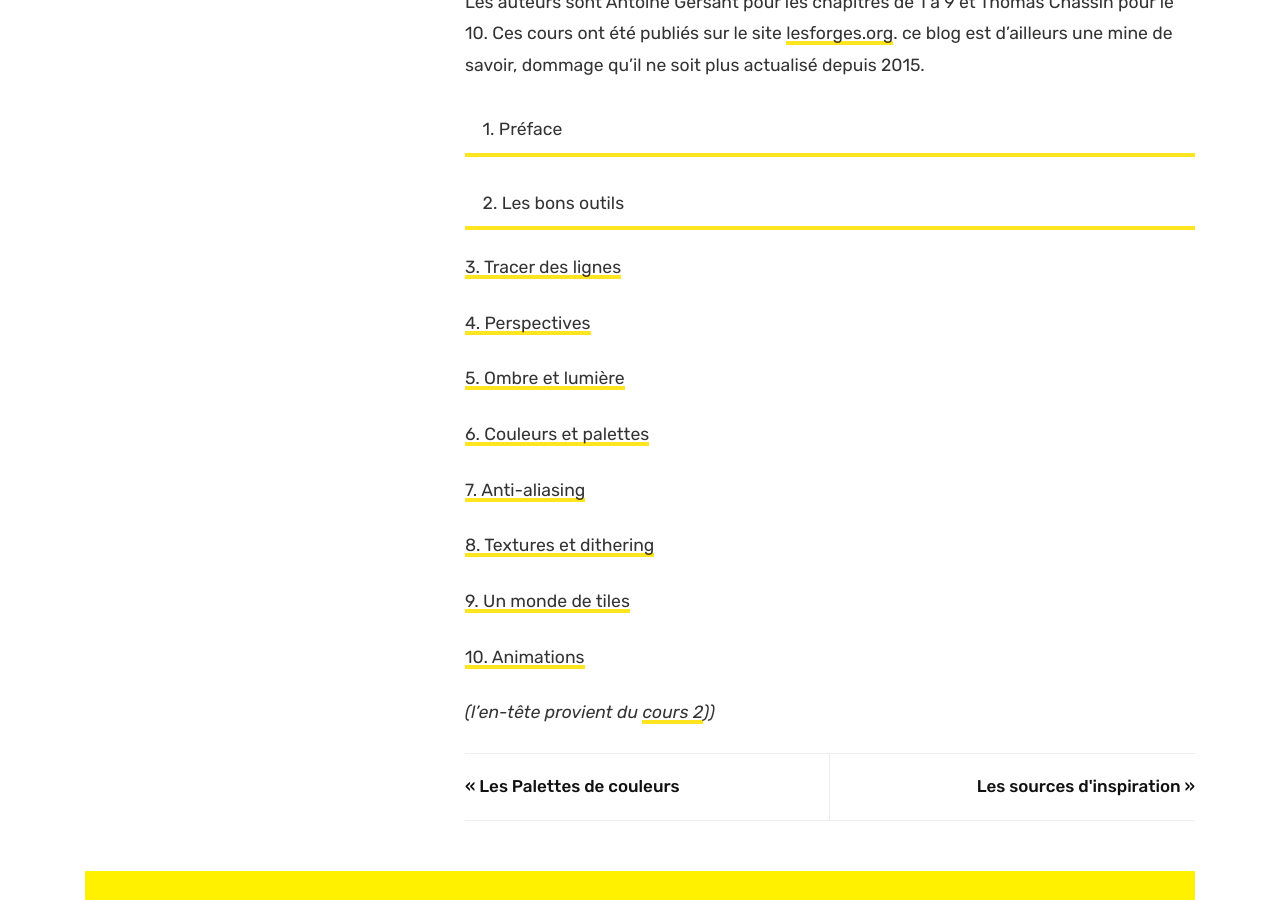
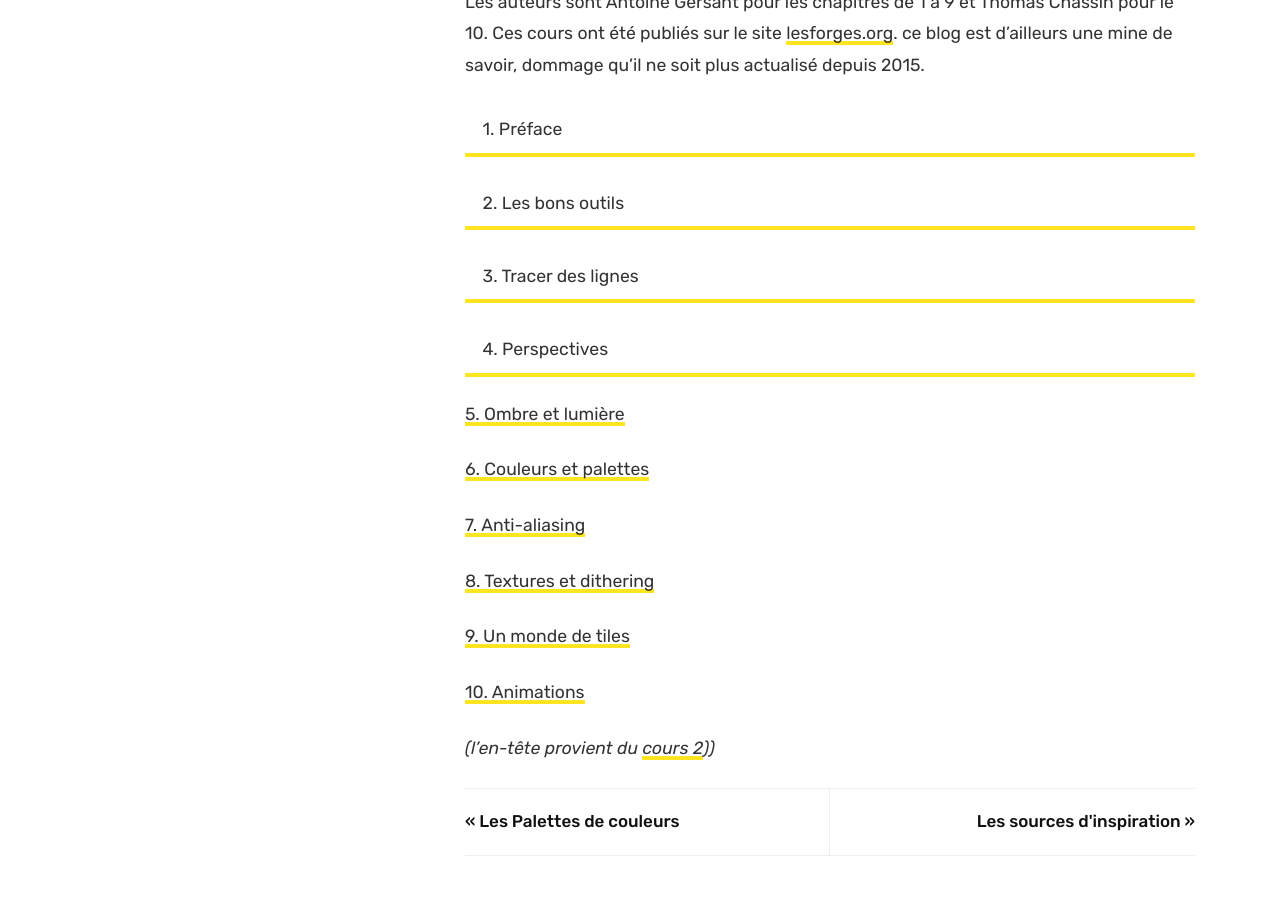
Before and after one commit to Maxibuino/PixBuino, a Jekyll site: the page built from _posts/2019-04-02-cours-de-pixel-art.md, in a window 1280 px wide and 900 px high, scrolled down 860 px. Built offline with Jekyll 4.4.1, drawn with Linux system fonts in a browser that asks for light colours; comment, search, counter and statistics services are not loaded.

Commit message:
_posts/2019-04-02-cours-de-pixel-art.md updated from https://stackedit.io/

```diff
--- a/_posts/2019-04-02-cours-de-pixel-art.md
+++ b/_posts/2019-04-02-cours-de-pixel-art.md
@@ -15,12 +15,11 @@ Les auteurs sont Antoine Gersant pour les chapitres de 1 à 9 et Thomas Chassin
 
 <a class="nav-link highlight" target="blank" href="http://www.lesforges.org/article/cours-pixel-art-preface?scroll_to=article">1. Préface</a>
 
-<a class="nav-link highlight" target="blank" href="http://www.lesforges.org/article/cours-pixel-art-preface?scroll_to=article">2. Les bons outils</a>
-[](http://www.lesforges.org/article/cours-pixel-art-logiciels?scroll_to=article)
+<a class="nav-link highlight" target="blank" href="http://www.lesforges.org/article/cours-pixel-art-logiciels?scroll_to=article">2. Les bons outils</a>
 
-[3. Tracer des lignes](http://www.lesforges.org/article/cours-pixel-art-lignes?scroll_to=article)
+<a class="nav-link highlight" target="blank" href="http://www.lesforges.org/article/cours-pixel-art-lignes?scroll_to=article">3. Tracer des lignes</a>
 
-[4. Perspectives](http://www.lesforges.org/article/cours-pixel-art-perspective?scroll_to=article)
+<a class="nav-link highlight" target="blank" href="http://www.lesforges.org/article/cours-pixel-art-perspective?scroll_to=article">4. Perspectives</a>
 
 [5. Ombre et lumière](http://www.lesforges.org/article/cours-pixel-art-shading?scroll_to=article)
 
```
Also changed, not shown: other parts of _posts/2019-04-02-cours-de-pixel-art.md (+2 -2 lines).
